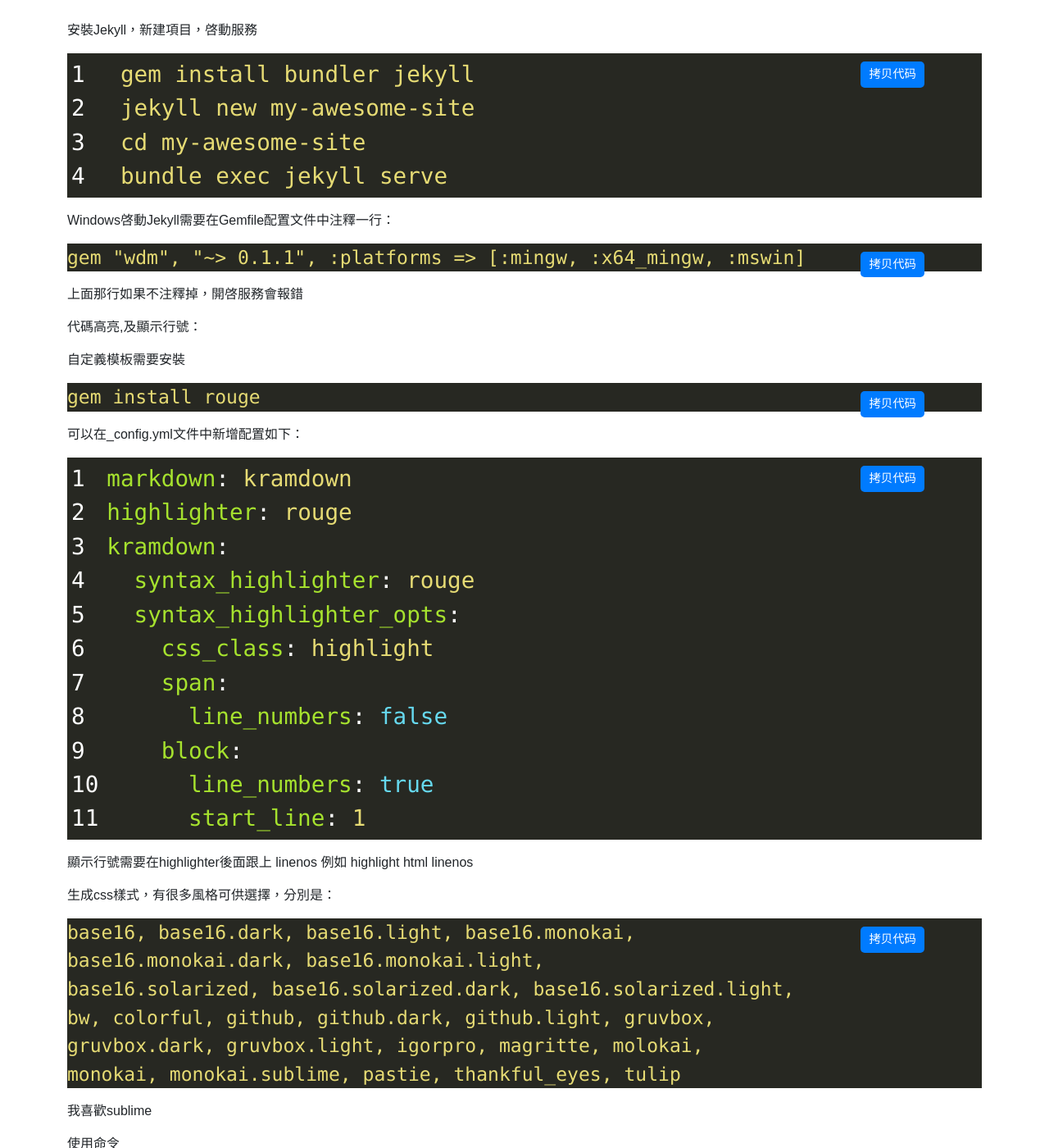
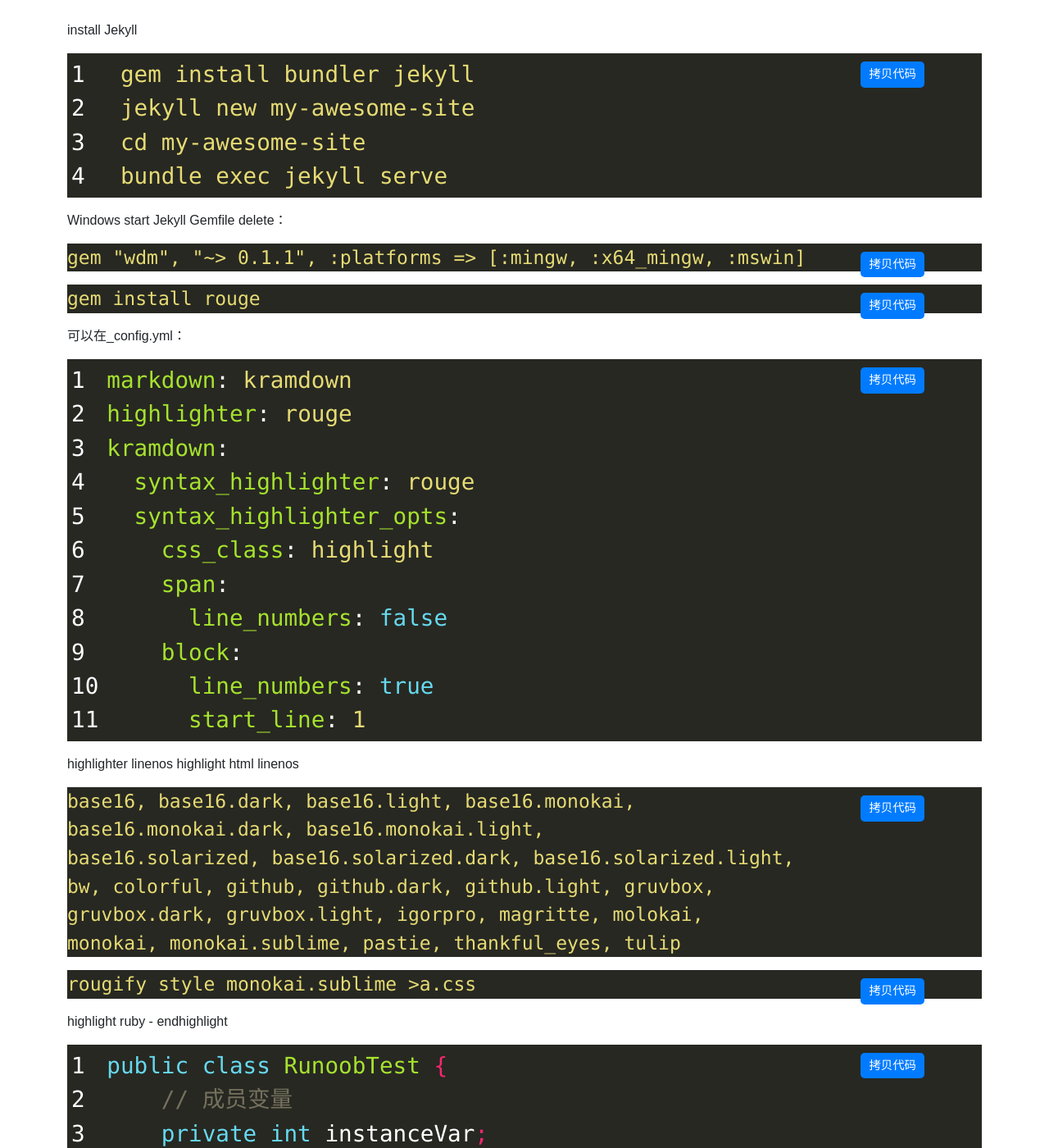
Before and after one commit to maidaoren/maidaoren.github.io, a Jekyll site: the page built from _posts/2024-09-02-document.md, in a window 1280 px wide and 1400 px high, scrolled down 217 px. Shown: the whole window at 82% size. Built offline with Jekyll 4.4.1, drawn with Linux system fonts in a browser that asks for light colours; some of the changed text lies outside the part shown.

Commit message:
Update 2024-09-02-document.md

```diff
--- a/_posts/2024-09-02-document.md
+++ b/_posts/2024-09-02-document.md
@@ -1,27 +1,24 @@
 ---
 layout: post
-title: Jekyll 文檔
+title: Jekyll document
 date: 2024-09-02 11:16:00 +0800
 # categories: msc
 ---
 
-安裝Jekyll，新建項目，啓動服務
+install Jekyll
 {% highlight yaml linenos  %}
   gem install bundler jekyll
   jekyll new my-awesome-site
   cd my-awesome-site
   bundle exec jekyll serve
 {% endhighlight %}
-Windows啓動Jekyll需要在Gemfile配置文件中注釋一行：
+Windows start Jekyll Gemfile delete：
 {% highlight yaml %}gem "wdm", "~> 0.1.1", :platforms => [:mingw, :x64_mingw, :mswin]
 {% endhighlight %}
-上面那行如果不注釋掉，開啓服務會報錯
 
-代碼高亮,及顯示行號：
 
-自定義模板需要安裝
 {% highlight yaml %}gem install rouge{% endhighlight %}
-可以在_config.yml文件中新增配置如下：
+可以在_config.yml：
 {% highlight yaml linenos %}
 markdown: kramdown
 highlighter: rouge
@@ -36,26 +33,21 @@
       start_line: 1
 {% endhighlight %}
 
-顯示行號需要在highlighter後面跟上 linenos 例如 highlight html linenos
+highlighter linenos  highlight html linenos
 
-生成css樣式，有很多風格可供選擇，分別是： {% highlight yaml %}base16, base16.dark, base16.light, base16.monokai,
+ {% highlight yaml %}base16, base16.dark, base16.light, base16.monokai,
 base16.monokai.dark, base16.monokai.light,
 base16.solarized, base16.solarized.dark, base16.solarized.light,
 bw, colorful, github, github.dark, github.light, gruvbox,
 gruvbox.dark, gruvbox.light, igorpro, magritte, molokai,
-monokai, monokai.sublime, pastie, thankful_eyes, tulip{% endhighlight %}我喜歡sublime
+monokai, monokai.sublime, pastie, thankful_eyes, tulip{% endhighlight %}
 
-使用命令{% highlight yaml %}rougify style monokai.sublime >a.css {% endhighlight %}在當前目錄下生成一個a.css樣式的文件
+{% highlight yaml %}rougify style monokai.sublime >a.css {% endhighlight %}
 
-拷貝到assets/css中，然後在代碼中引入a.css樣式
-
-代碼高亮需要在代碼起始和結束時分別使用
 
 highlight ruby - endhighlight
 
-可以在lighlight後面跟上寫的是哪種編程語言，比如下面就是一段Java代碼
 
-例如：
 {% highlight java linenos %}
 public class RunoobTest {
     // 成员变量
@@ -92,9 +84,3 @@
 
 
 --------------------------------------------
-
-本地下載GitHub的page項目，運行的時候會報錯
-
-我通常都是將項目下載下來，將原項目刪除，新建項目，將新建的項目下載下來，安裝之後就能正常運行，包括安裝Jekyll等等。項目能正常運行之後，再逐漸修改和拷貝代碼，添加插件等等操作。
-
-Jekyll官方文檔給的資料足夠做很多東西，需要不停的去嘗試。與傳統的MVC架構編寫代碼有一些不同，web開發是離不開MVC或類似的模式的。只要往這方面套，去思考准沒錯。
```
